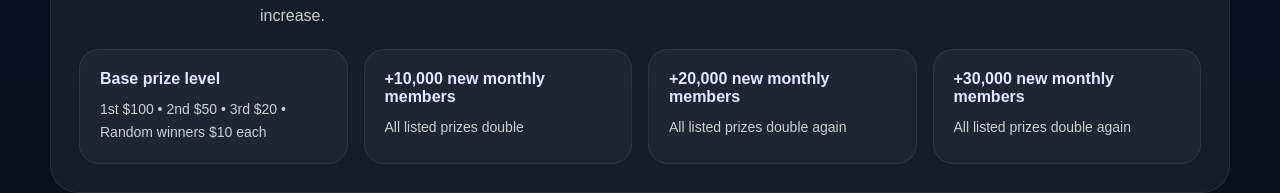
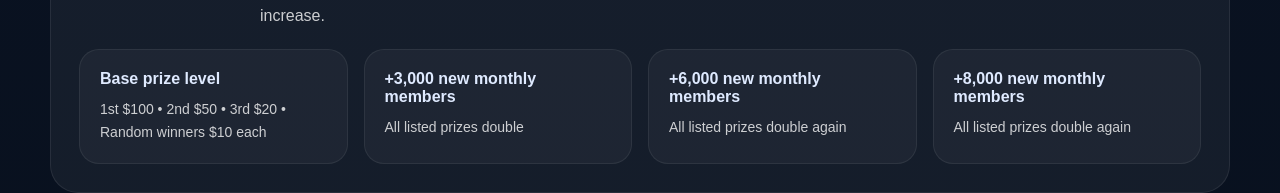
Before and after one commit to ryanc192/secretscanclub.com, a Next.js app: page /prize in a window 1280 px wide. Shown: the part 2140-2333 px from the top of the page. Built offline with nearby package versions, Linux system fonts and the light colour scheme.

Commit message:
Update page.tsx

```diff
--- a/app/prize/page.tsx
+++ b/app/prize/page.tsx
@@ -44,15 +44,15 @@ export default function PrizePage() {
       monthly: "1st $100 • 2nd $50 • 3rd $20 • Random winners $10 each",
     },
     {
-      members: "+10,000 new monthly members",
+      members: "+3,000 new monthly members",
       monthly: "All listed prizes double",
     },
     {
-      members: "+20,000 new monthly members",
+      members: "+6,000 new monthly members",
       monthly: "All listed prizes double again",
     },
     {
-      members: "+30,000 new monthly members",
+      members: "+8,000 new monthly members",
       monthly: "All listed prizes double again",
     },
   ];
```
